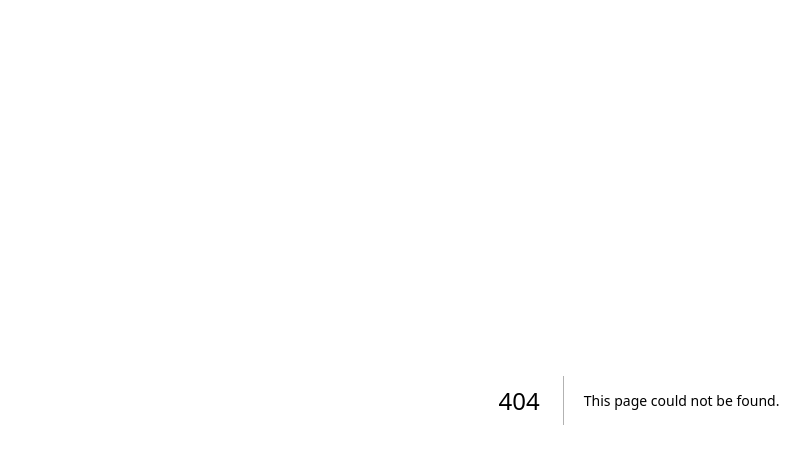
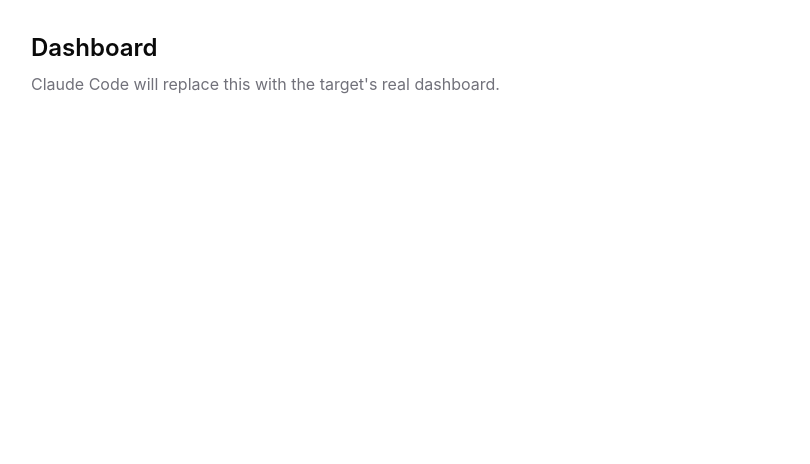
Before and after one commit to newkindlimited/poc-template, a Next.js app: page /dashboard in a window 1280 px wide. Before the commit this address had no page. Shown: the top 464 px of the page, without its empty margins (1-811 px from the left). Built offline with nearby package versions, Linux system fonts and the light colour scheme.

Commit message:
template: src/app/dashboard/page.tsx

```diff
--- /dev/null
+++ b/src/app/dashboard/page.tsx
@@ -0,0 +1,15 @@
+/**
+ * Dashboard placeholder. Claude Code replaces this with the real
+ * dashboard for the target — KPI tiles, recent activity, etc.
+ * computed from seed data so it feels like a real working business.
+ */
+export default function Dashboard() {
+  return (
+    <main className="p-8">
+      <h1 className="text-2xl font-semibold">Dashboard</h1>
+      <p className="text-muted-foreground mt-2">
+        Claude Code will replace this with the target&apos;s real dashboard.
+      </p>
+    </main>
+  );
+}
```
